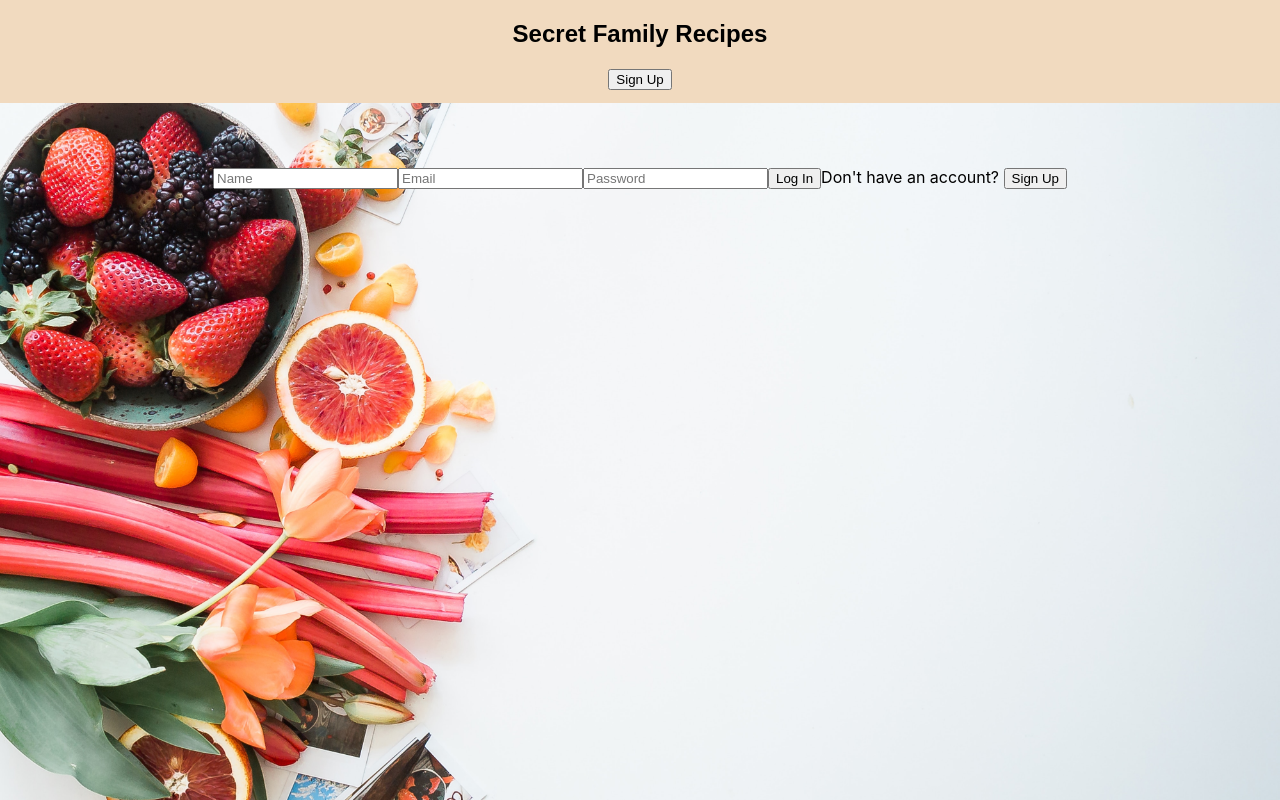
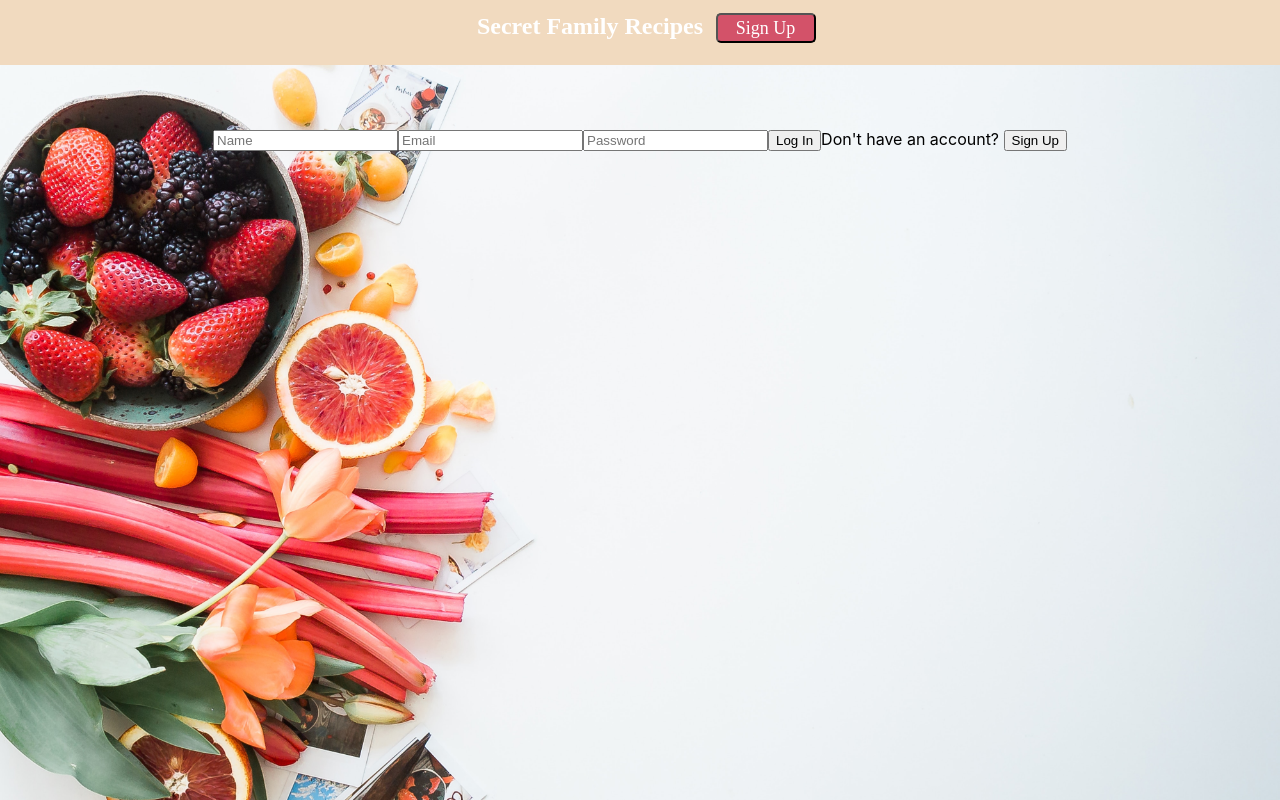
Before and after one commit to BuildWeek-SecretFamilyRecipes/SecretFamilyRecipesFE, a React (Create React App) app in the folder secret-family-recipes/: page / in a window 1280 px wide. Built offline with nearby package versions, Linux system fonts and the light colour scheme.

Commit message:
more styling to nav

```diff
--- a/secret-family-recipes/src/App.css
+++ b/secret-family-recipes/src/App.css
@@ -26,6 +26,12 @@ body {
   color: #09d3ac;
 }
 
+nav {
+  display: flex;
+  justify-content: center;
+  align-items: baseline;
+}
+
 .nav-bar {
   background-color: #F1DABF; /* might want to change color  */
   margin-bottom: 5%;
@@ -35,5 +41,17 @@ body {
 }
 
 .login-header {
-  font-family: 'Raleway', sans-serif; /* Hmmm...not sure why this isn't changing */
+  font-family: 'Crimson Text', serif;
+  color: #FFFF;
+  margin: 1%;
 }
+
+.nav-button {
+  height: 30px;
+  width: 100px;
+  border-radius: 5px;
+  font-size: 18px;
+  background-color: #D35269;
+  color: #FFFF;
+  font-family: 'Crimson Text', serif;
+}
--- a/secret-family-recipes/src/components/LoginNav.js
+++ b/secret-family-recipes/src/components/LoginNav.js
@@ -1,4 +1,5 @@
 import React from "react";
+import styled from "styled-components";
 
 
 
```
